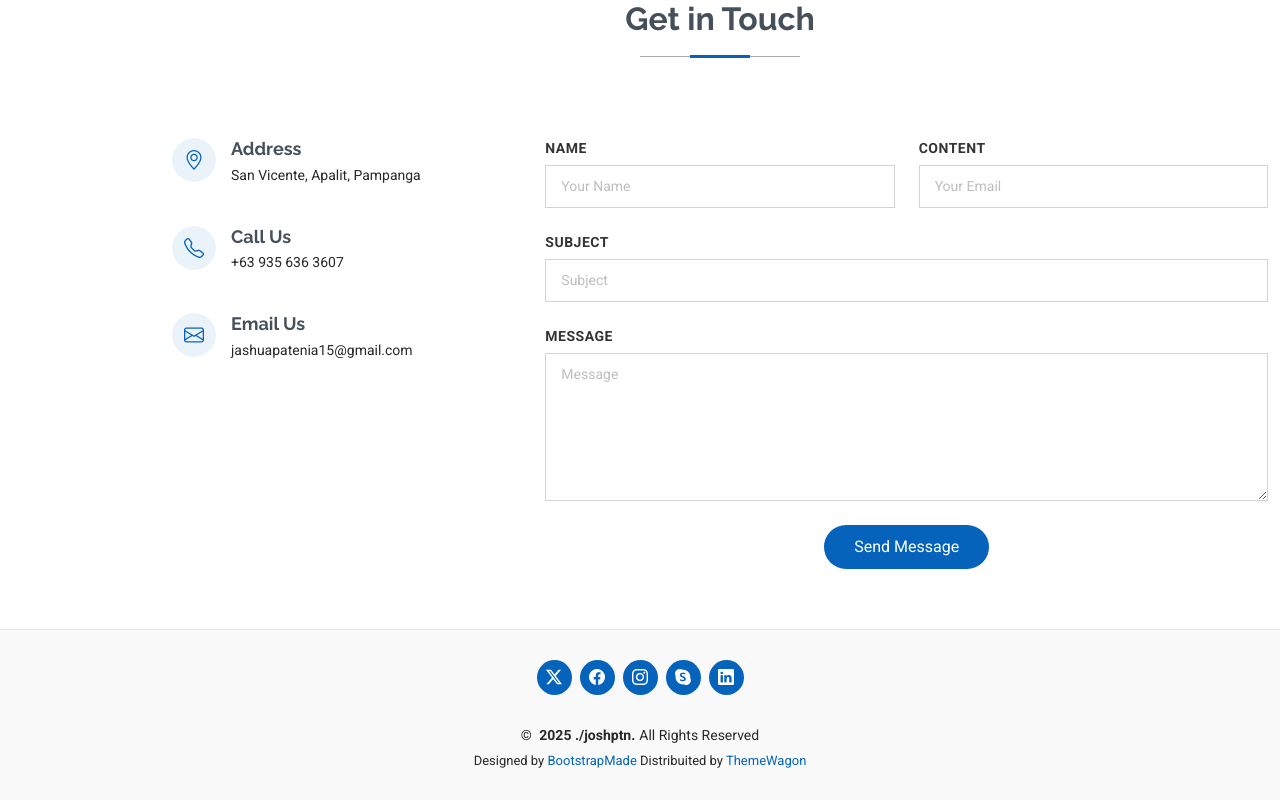
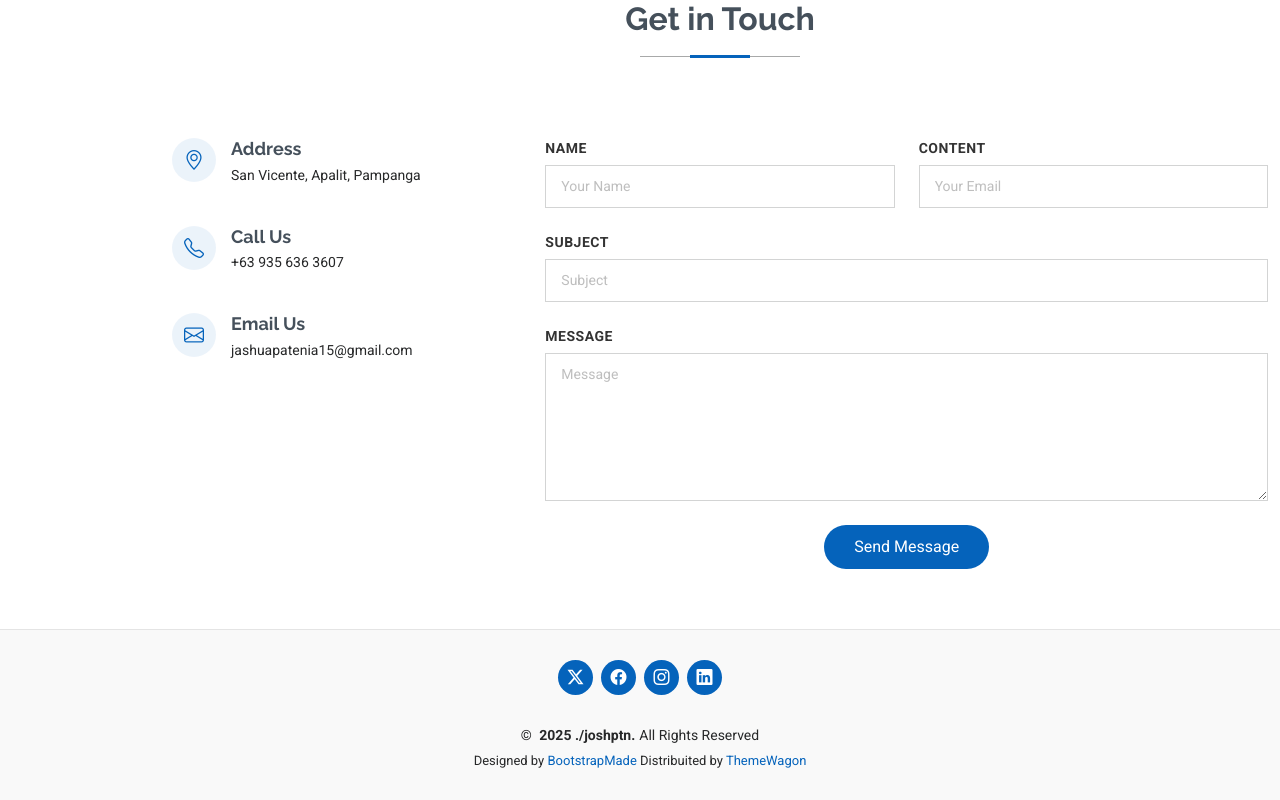
Before and after one commit to joshptn/personal-portfolio, a React (Vite) app: page / in a window 1280 px wide. Shown: the part 4956-5756 px from the top of the page. Built offline with nearby package versions, Linux system fonts and the light colour scheme.

Commit message:
add hyperlink

```diff
--- a/src/App.jsx
+++ b/src/App.jsx
@@ -935,19 +935,16 @@ function App() {
       <footer id="footer" className="footer position-relative light-background">
         <div className="container">
           <div className="social-links d-flex justify-content-center">
-            <a href="">
+            <a href="https://x.com/juswant2beyours">
               <i className="bi bi-twitter-x" />
             </a>
-            <a href="">
+            <a href="https://www.facebook.com/juswanabeyours">
               <i className="bi bi-facebook" />
             </a>
-            <a href="">
+            <a href="https://www.instagram.com/joshptn">
               <i className="bi bi-instagram" />
             </a>
-            <a href="">
-              <i className="bi bi-skype" />
-            </a>
-            <a href="">
+            <a href="https://www.linkedin.com/in/joshua-patenia-714727346">
               <i className="bi bi-linkedin" />
             </a>
           </div>
```
